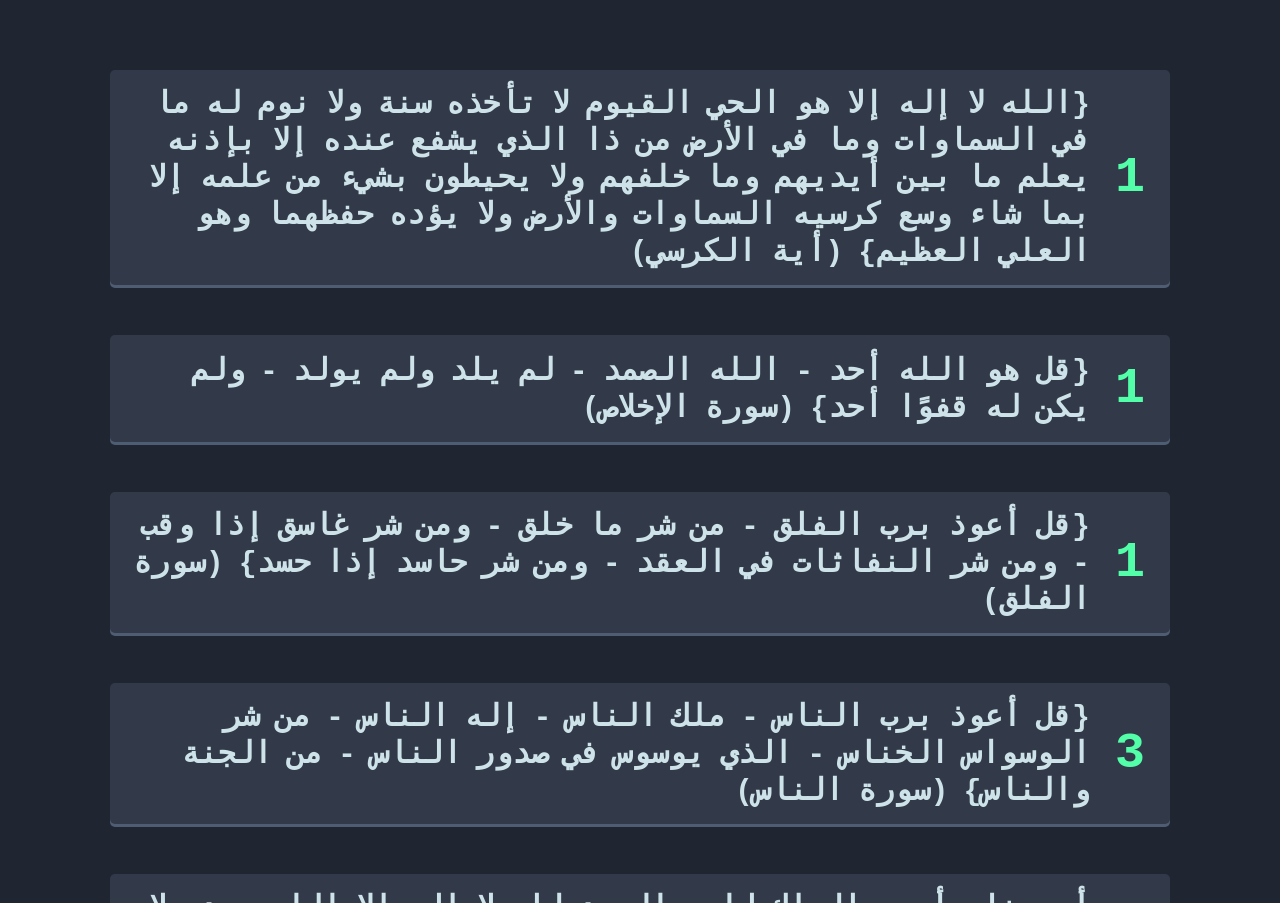
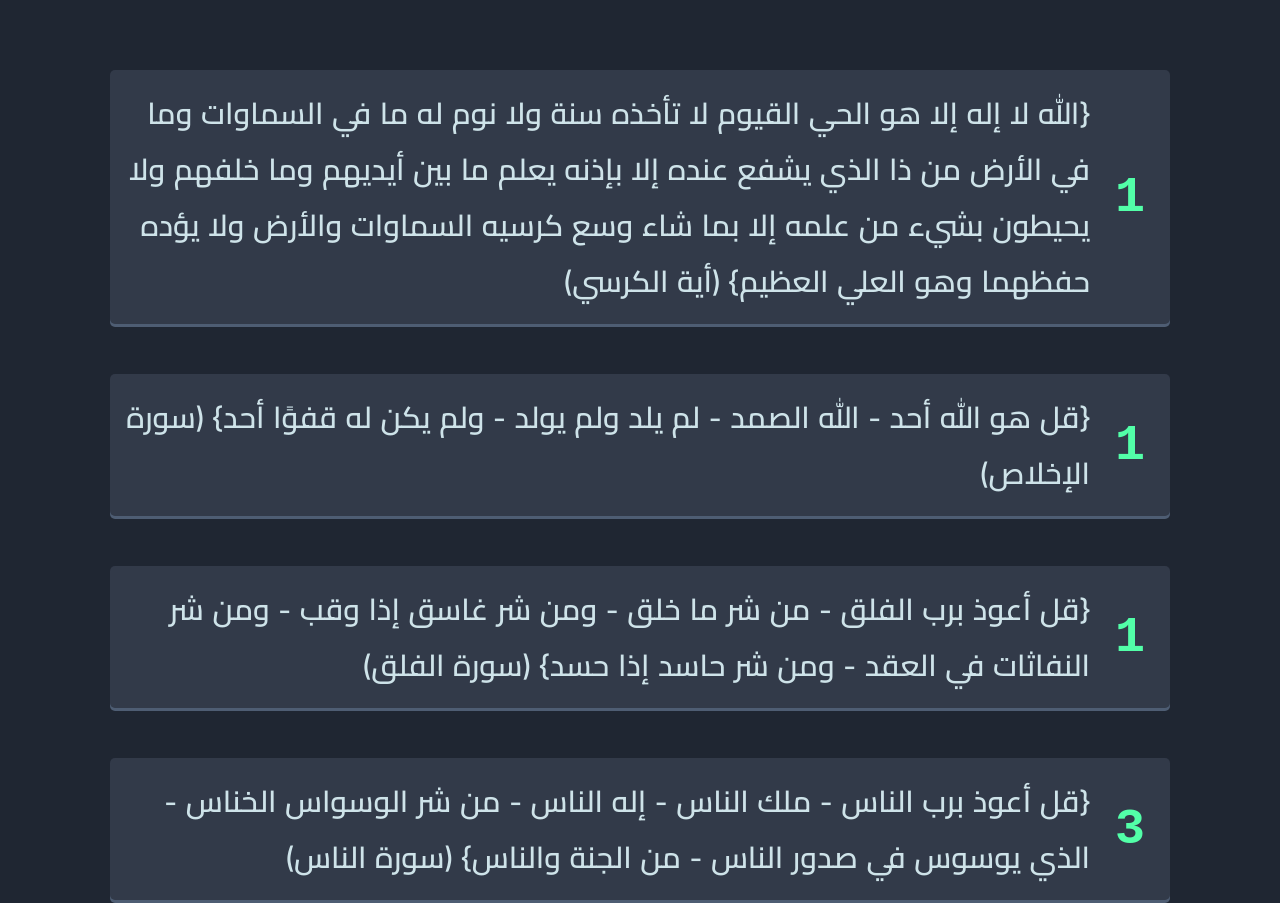
Before and after one commit to mahmoud-26/athkary, a plain HTML site: page pages/evening-azkar.html in a window 1280 px wide. Shown: the top 903 px of the page. Drawn offline with Linux system fonts and the light colour scheme.

Commit message:
change the font

```diff
--- a/pages/style.css
+++ b/pages/style.css
@@ -1,3 +1,5 @@
+@import url('https://fonts.googleapis.com/css2?family=Cairo:wght@200;300;400;500;600;700;800;900&display=swap');
+
 :root {
   --light-cyan: hsl(193, 38%, 86%);
   --neon-green: hsl(150, 100%, 66%);
@@ -5,15 +7,19 @@
   --dark-grayish-blue: hsl(217, 19%, 24%);
   --dark-blue: hsl(218, 23%, 16%);
 }
+
 ::selection {
   color: black;
   background-color: var(--neon-green);
 }
+
 * {
   box-sizing: border-box;
   font-family: monospace;
-  -webkit-tap-highlight-color: transparent;;
+  -webkit-tap-highlight-color: transparent;
+  ;
 }
+
 body {
   padding: 0;
   margin: 0;
@@ -22,6 +28,7 @@ body {
   overflow-y: scroll;
   background-color: var(--dark-blue);
 }
+
 .container {
   width: 100%;
   padding: 20px;
@@ -32,13 +39,15 @@ body {
   display: flex;
   align-items: center;
   border-radius: 5px;
-  word-spacing: -3px;
+  word-spacing: 2px;
   background-color: var(--dark-grayish-blue);
   box-shadow: 0 3px 0 0 var(--grayish-blue);
 }
+
 .card:not(:first-of-type) {
   margin-top: 30px;
 }
+
 .count {
   padding: 20px;
   font-size: 30px;
@@ -48,36 +57,44 @@ body {
   user-select: none;
   cursor: pointer;
 }
+
 .content {
   padding: 10px 0 10px 10px;
-  font-size: 18px;
-  font-weight: bold;
+  font-size: 15px;
   color: var(--light-cyan);
   box-shadow: transparent;
+  font-weight: 600;
+  font-family: 'Cairo', sans-serif;
 }
+
 .card-disabled {
   cursor: not-allowed;
   border-radius: 5px;
   background-color: hsla(217, 19%, 19%, 1);
   box-shadow: 0 3px 0 0 hsla(217, 18%, 23%, 1);
 }
+
 .content-disabled {
   cursor: not-allowed;
   border-radius: 5px;
   color: hsla(193, 2%, 39%, 1);
   background-color: hsla(217, 19%, 19%, 1);
 }
+
 @media (min-width:900px) {
   body {
     padding: 50px 90px;
   }
+
   .card:not(:first-of-type) {
     margin-top: 50px;
   }
+
   .count {
     font-size: 50px;
     padding: 25px;
   }
+
   .content {
     font-size: 30px;
     padding: 15px 0 15px 15px;
--- a/style.css
+++ b/style.css
@@ -1,3 +1,5 @@
+@import url('https://fonts.googleapis.com/css2?family=Cairo:wght@200;300;400;500;600;700;800;900&display=swap');
+
 :root {
   --light-cyan: hsl(193, 38%, 86%);
   --neon-green: hsl(150, 100%, 66%);
@@ -39,10 +41,10 @@ body {
   font-size: 35px;
   font-weight: bold;
   text-align: center;
-  word-spacing: -10px;
   border: none;
   border-radius: 5px;
   color: var(--light-cyan);
+  font-family: 'Cairo', sans-serif;
   background-color: var(--dark-grayish-blue);
   box-shadow: 0 3px 0 0 var(--grayish-blue);
 }
@@ -55,10 +57,10 @@ body {
   font-size: 35px;
   font-weight: bold;
   text-align: center;
-  word-spacing: -10px;
   border: none;
   border-radius: 5px;
   color: var(--light-cyan);
+  font-family: 'Cairo', sans-serif;
   background-color: var(--dark-grayish-blue);
   box-shadow: 0 3px 0 0 var(--grayish-blue);
 }
```
